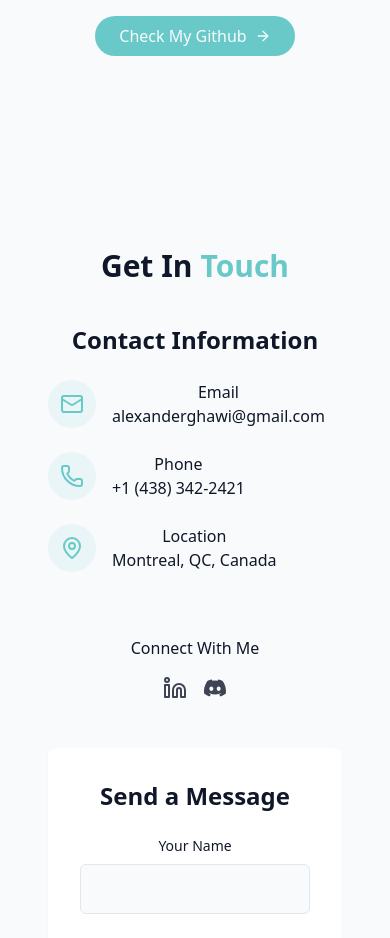
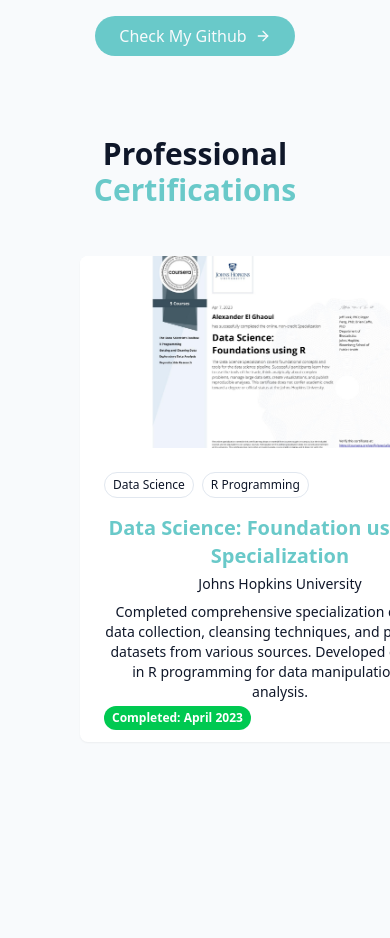
Before and after one commit to Ghawi25/My-Portfolio, a React (Vite) app: page / in a window 390 px wide. Shown: the part 9800-10738 px from the top of the page. Built offline with nearby package versions, Linux system fonts and the light colour scheme.

Commit message:
Added certifcate section within the project Section

```diff
--- a/src/components/ProjectsSection.jsx
+++ b/src/components/ProjectsSection.jsx
@@ -61,10 +61,25 @@
   },
 ];
 
+const certificates = [
+  {
+    id: 1,
+    title: "Data Science: Foundation using R - Specialization",
+    description:
+      "Completed comprehensive specialization covering data collection, cleansing techniques, and processing datasets from various sources. Developed expertise in R programming for data manipulation and analysis.",
+    image: "/projects/DataScience.png",
+    tags: ["Data Science", "R Programming"],
+    organization: "Johns Hopkins University",
+    completionDate: "April 2023",
+  },
+];
+
+
 export const ProjectsSection = () => {
   return (
     <section id="projects" className="py-24 px-4 relative">
       <div className="container mx-auto max-w-5xl">
+        {/* Projects Section */}
         <h2 className="text-3xl md:text-4xl font-bold mb-12 text-center">
           {" "}
           Featured <span className="text-primary"> Projects </span>
@@ -124,6 +139,63 @@
             Check My Github <ArrowRight size={16} />
           </a>
         </div>
+
+                {/* Certifications Section */}
+<div className="container mx-auto max-w-5xl mt-20">
+  <h2 className="text-3xl md:text-4xl font-bold mb-12 text-center">
+    Professional <span className="text-primary"> Certifications </span>
+  </h2>
+
+  <div className="grid grid-cols-1 md:grid-cols-2 lg:grid-cols-3 gap-8">
+    {certificates.map((cert, key) => (
+      <div
+        key={key}
+        className="group relative bg-card rounded-lg overflow-hidden shadow-xs card-hover w-100"
+      >
+        <div className="h-48 overflow-hidden ">
+          <img
+            src={cert.image}
+            alt={cert.title}
+            className="w-full h-full object-cover transition-transform duration-500 group-hover:scale-110"
+          />
+        </div>
+
+        <div className="p-6">
+          <div className="flex flex-wrap gap-2 mb-4">
+            {cert.tags.map((tag, i) => (
+              <span
+                key={i}
+                className="px-2 py-1 text-xs font-medium border rounded-full bg-secondary text-secondary-foreground"
+              >
+                {tag}
+              </span>
+            ))}
+          </div>
+
+          <h3 className="text-xl font-semibold mb-1 text-primary">
+            {cert.title}
+          </h3>
+
+          <p className="text-muted-foreground text-sm mb-2">
+            {cert.organization}
+          </p>
+
+          <p className="text-muted-foreground text-sm mb-4">
+            {cert.description}
+          </p>
+
+          <div className="flex justify-between items-center">
+            <span className="absolute bg-green-500 text-white px-2 py-1 rounded-full text-xs font-semibold">
+              Completed: {cert.completionDate}
+            </span>
+          </div>
+        </div>
+      </div>
+    ))}
+  </div>
+</div>
+
+
       </div>
     </section>
   );
```
Also changed, not shown: public/projects/DataScience.png (added).
